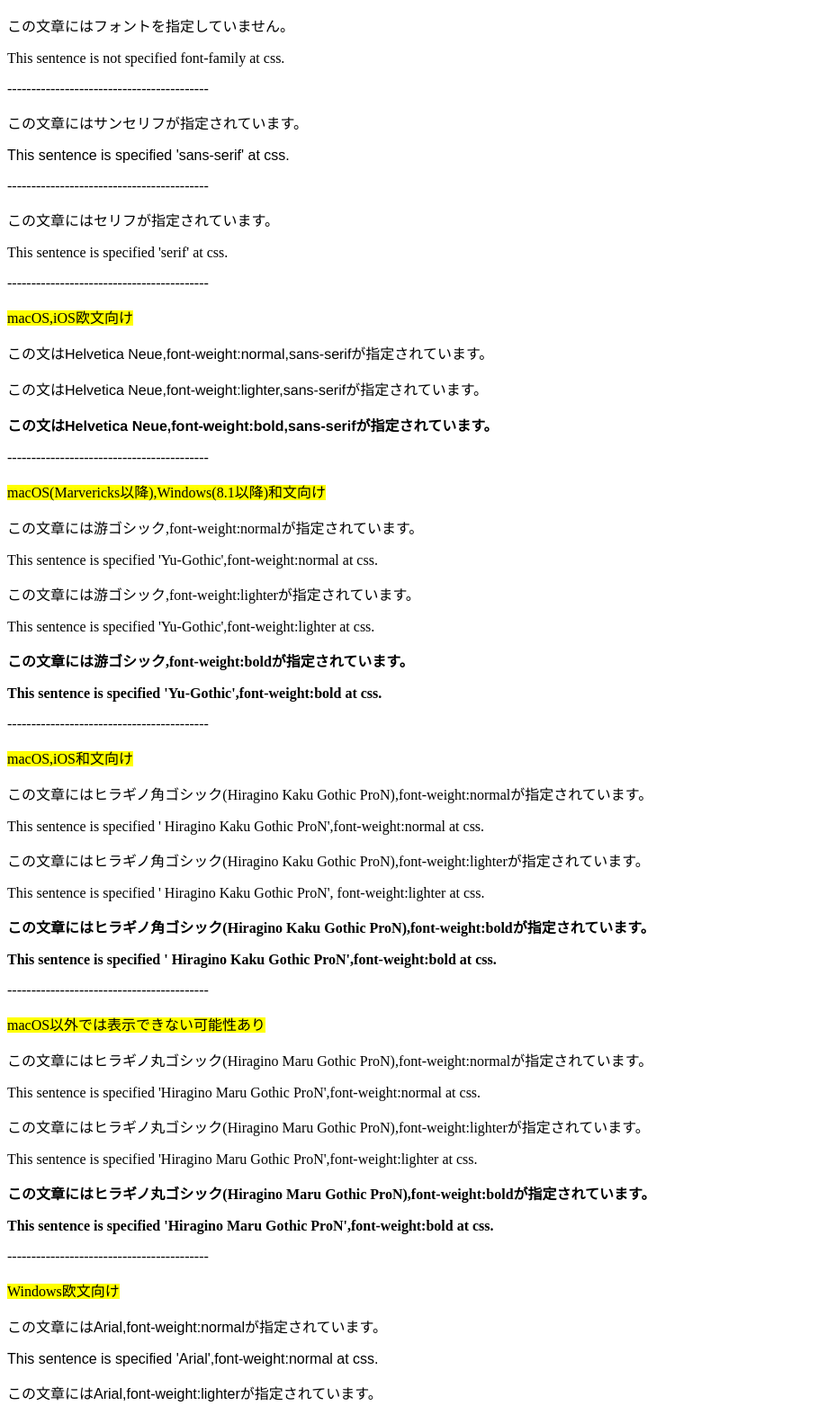
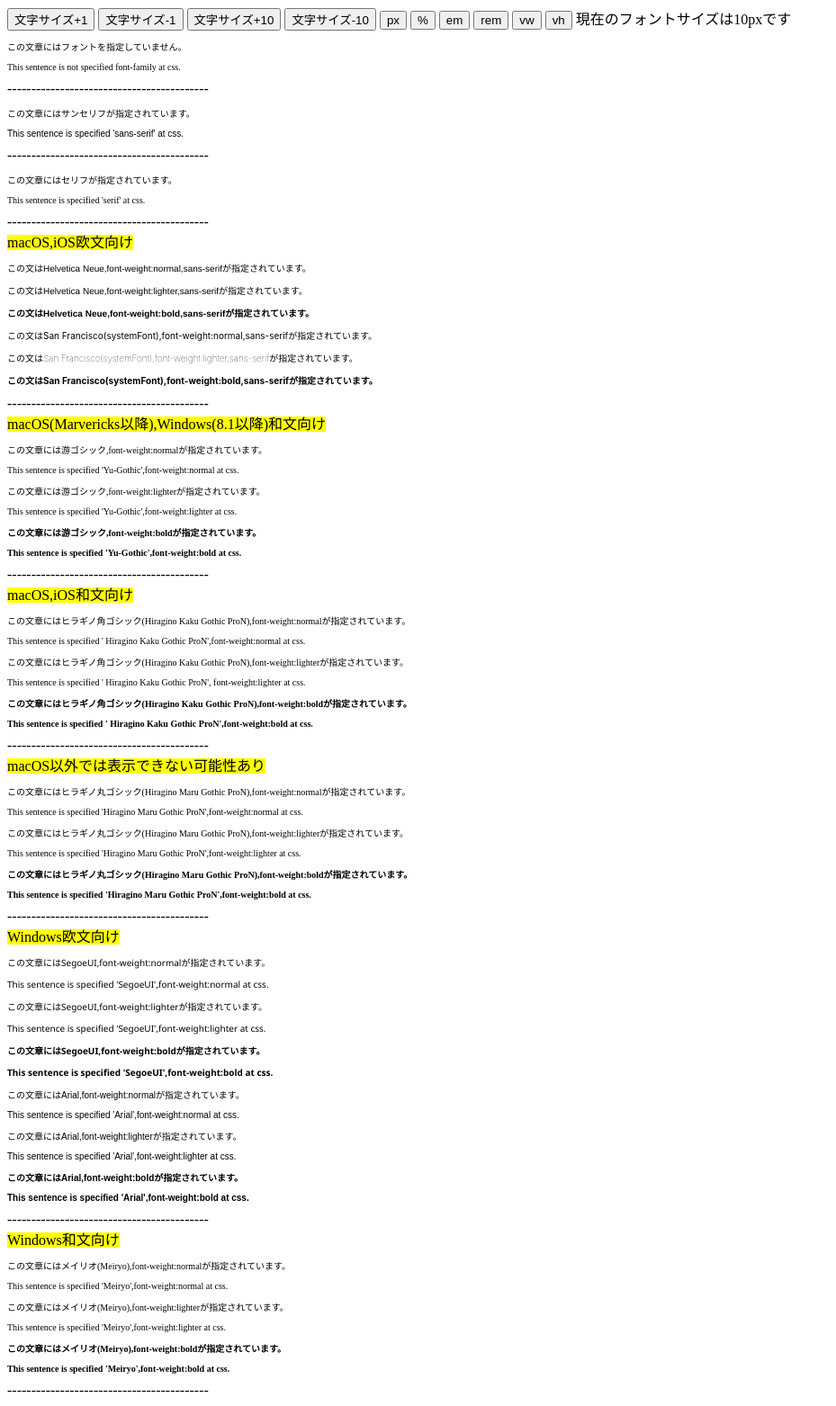
Before and after one commit to sawasick/fontLooks, a plain HTML site: page index.html in a window 1280 px wide. Shown: the top 1563 px of the page at 90% size, without its empty margins (0-929 px from the left). Drawn offline with Linux system fonts and the light colour scheme.

Commit message:
update
add some fonts
able to change font size

```diff
--- a/css/main.css
+++ b/css/main.css
@@ -1,3 +1,6 @@
+p{
+font-size: 10px;
+}
 .notes{
     background-color: #FFFF00;
 }
@@ -19,6 +22,9 @@
 .helvetica{
     font-family: 'Helvetica Neue', sans-serif;
 }
+.SanFrancisco{
+    font-family: -apple-system, BlinkMacSystemFont;
+}
 
 .yu-gothic{
     font-family: Yu Gothic, 游ゴシック, YuGothic, 游ゴシック体;
@@ -29,6 +35,9 @@
 .hiragino-maru{
     font-family: 'Hiragino Maru Gothic ProN';
 }
+.SegoeUI{
+    font-family: 'Segoe UI';
+}
 .arial{
     font-family: arial;
 }
--- a/index.html
+++ b/index.html
@@ -10,23 +10,38 @@
     </head>
 
     <body>
+        <input type="button" name="enlarge" value="文字サイズ+1" onclick="enlarge(1)">
+        <input type="button" name="shrink" value="文字サイズ-1" onclick="shrink(1)">
+        <input type="button" name="enlarge" value="文字サイズ+10" onclick="enlarge(10)">
+        <input type="button" name="shrink" value="文字サイズ-10" onclick="shrink(10)">
+        <input type="button" name="px" value="px" onclick="unitChange('px')">
+        <input type="button" name="per" value="%" onclick="unitChange('%')">
+        <input type="button" name="em" value="em" onclick="unitChange('em')">
+        <input type="button" name="rem" value="rem" onclick="unitChange('rem')">
+        <input type="button" name="vw" value="vw" onclick="unitChange('vw')">
+        <input type="button" name="vh" value="vh" onclick="unitChange('vh')">
+        <span>現在のフォントサイズは<span id="size">10</span><span id="unit">px</span>です<br></span>
+
         <p>この文章にはフォントを指定していません。</p>
         <p>This sentence is not specified font-family at css.</p>
-        <p>------------------------------------------</p>
+        <span>------------------------------------------<br></span>
 
         <p class="sans-serif">この文章にはサンセリフが指定されています。</p>
         <p class="sans-serif">This sentence is specified 'sans-serif' at css.</p>
-        <p>------------------------------------------</p>
+        <span>------------------------------------------<br></span>
 
         <p class="serif">この文章にはセリフが指定されています。</p>
         <p class="serif">This sentence is specified 'serif' at css.</p>
-        <p>------------------------------------------</p>
+        <span>------------------------------------------<br></span>
 
         <span class="notes">macOS,iOS欧文向け</span>
         <p class="helvetica normal">この文はHelvetica Neue,font-weight:normal,sans-serifが指定されています。</p>
         <p class="helvetica lighter">この文はHelvetica Neue,font-weight:lighter,sans-serifが指定されています。</p>
         <p class="helvetica bold">この文はHelvetica Neue,font-weight:bold,sans-serifが指定されています。</p>
-        <p>------------------------------------------</p>
+        <p class="SanFrancisco normal">この文はSan Francisco(systemFont),font-weight:normal,sans-serifが指定されています。</p>
+        <p class="SanFrancisco lighter">この文はSan Francisco(systemFont),font-weight:lighter,sans-serifが指定されています。</p>
+        <p class="SanFrancisco bold">この文はSan Francisco(systemFont),font-weight:bold,sans-serifが指定されています。</p>
+        <span>------------------------------------------<br></span>
 
         <span class="notes">macOS(Marvericks以降),Windows(8.1以降)和文向け</span>
         <p class="yu-gothic normal">この文章には游ゴシック,font-weight:normalが指定されています。</p>
@@ -35,7 +50,7 @@
         <p class="yu-gothic lighter">This sentence is specified 'Yu-Gothic',font-weight:lighter at css.</p>
         <p class="yu-gothic bold">この文章には游ゴシック,font-weight:boldが指定されています。</p>
         <p class="yu-gothic bold">This sentence is specified 'Yu-Gothic',font-weight:bold at css.</p>
-        <p>------------------------------------------</p>
+        <span>------------------------------------------<br></span>
 
         <span class="notes">macOS,iOS和文向け</span>
         <p class="hiragino-kaku normal">この文章にはヒラギノ角ゴシック(Hiragino Kaku Gothic ProN),font-weight:normalが指定されています。</p>
@@ -44,7 +59,7 @@
         <p class="hiragino-kaku lighter">This sentence is specified ' Hiragino Kaku Gothic ProN', font-weight:lighter at css.</p>
         <p class="hiragino-kaku bold">この文章にはヒラギノ角ゴシック(Hiragino Kaku Gothic ProN),font-weight:boldが指定されています。</p>
         <p class="hiragino-kaku bold">This sentence is specified ' Hiragino Kaku Gothic ProN',font-weight:bold at css.</p>
-        <p>------------------------------------------</p>
+        <span>------------------------------------------<br></span>
 
         <span class="notes">macOS以外では表示できない可能性あり</span>
         <p class="hiragino-maru normal">この文章にはヒラギノ丸ゴシック(Hiragino Maru Gothic ProN),font-weight:normalが指定されています。</p>
@@ -53,16 +68,22 @@
         <p class="hiragino-maru lighter">This sentence is specified 'Hiragino Maru Gothic ProN',font-weight:lighter at css.</p>
         <p class="hiragino-maru bold">この文章にはヒラギノ丸ゴシック(Hiragino Maru Gothic ProN),font-weight:boldが指定されています。</p>
         <p class="hiragino-maru bold">This sentence is specified 'Hiragino Maru Gothic ProN',font-weight:bold at css.</p>
-        <p>------------------------------------------</p>
+        <span>------------------------------------------<br></span>
 
         <span class="notes">Windows欧文向け</span>
+        <p class="SegoeUI normal">この文章にはSegoeUI,font-weight:normalが指定されています。</p>
+        <p class="SegoeUI normal">This sentence is specified 'SegoeUI',font-weight:normal at css.</p>
+        <p class="SegoeUI lighter">この文章にはSegoeUI,font-weight:lighterが指定されています。</p>
+        <p class="SegoeUI lighter">This sentence is specified 'SegoeUI',font-weight:lighter at css.</p>
+        <p class="SegoeUI bold">この文章にはSegoeUI,font-weight:boldが指定されています。</p>
+        <p class="SegoeUI bold">This sentence is specified 'SegoeUI',font-weight:bold at css.</p>
         <p class="arial normal">この文章にはArial,font-weight:normalが指定されています。</p>
         <p class="arial normal">This sentence is specified 'Arial',font-weight:normal at css.</p>
         <p class="arial lighter">この文章にはArial,font-weight:lighterが指定されています。</p>
         <p class="arial lighter">This sentence is specified 'Arial',font-weight:lighter at css.</p>
         <p class="arial bold">この文章にはArial,font-weight:boldが指定されています。</p>
         <p class="arial bold">This sentence is specified 'Arial',font-weight:bold at css.</p>
-        <p>------------------------------------------</p>
+        <span>------------------------------------------<br></span>
 
         <span class="notes">Windows和文向け</span>
         <p class="meiryo normal">この文章にはメイリオ(Meiryo),font-weight:normalが指定されています。</p>
@@ -71,7 +92,8 @@
         <p class="meiryo lighter">This sentence is specified 'Meiryo',font-weight:lighter at css.</p>
         <p class="meiryo bold">この文章にはメイリオ(Meiryo),font-weight:boldが指定されています。</p>
         <p class="meiryo bold">This sentence is specified 'Meiryo',font-weight:bold at css.</p>
-        <p>------------------------------------------</p>
+        <span>------------------------------------------<br></span>
     <!-- -----script読み込み----- -->
+    <script type="text/javascript" src="js/main.js"></script>
   </body>
 </html>
--- /dev/null
+++ b/js/main.js
@@ -0,0 +1,32 @@
+var size = 10;
+var p = document.getElementsByTagName('p');
+var txt = document.getElementById('size');
+var unit = document.getElementById('unit');
+var nowUnit = 'px';
+
+function enlarge(d){
+    size += d;
+    for(var i = 0; i < p.length; i++){
+        p[i].style.fontSize = size + nowUnit;
+    }
+    txt.innerHTML = size;
+
+}
+function shrink(d){
+    if(size - d >= 0){
+        size -= d;
+        for(var i = 0; i < p.length; i++){
+            p[i].style.fontSize = size + nowUnit;
+        }
+        txt.innerHTML = size;
+    }
+
+
+}
+function unitChange(u){
+    nowUnit = u;
+    for(var i = 0; i < p.length; i++){
+        p[i].style.fontSize = size + nowUnit;
+    }
+    unit.innerHTML = nowUnit;
+}
```
